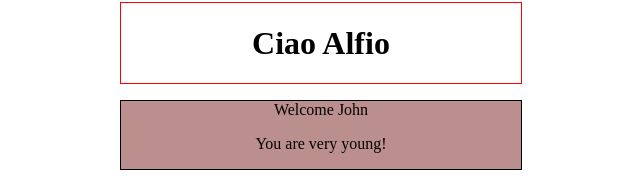
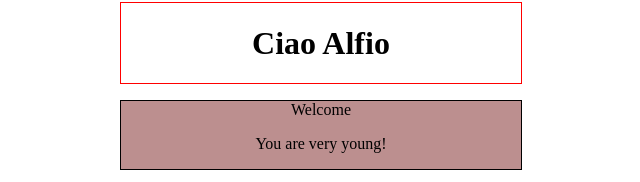
Before and after one commit to GiadaStracqualursi/react-exercises, a React (Create React App) app: page / in a window 1280 px wide. Shown: the part 618-800 px from the top of the page, without its empty margins (319-959 px from the left). Built offline with nearby package versions, Linux system fonts and the light colour scheme.

Commit message:
WelcomeFunction

```diff
--- a/src/WelcomeFunction.js
+++ b/src/WelcomeFunction.js
@@ -2,9 +2,9 @@ import React from 'react'
 import {Age} from './Age'
 
 
-export function WelcomeFunction() {
+export function WelcomeFunction({name}) {
 
-        return <p className='welcome'> Welcome John
+        return <p className='welcome'> Welcome {name}
         <Age />
           </p>
 
```
